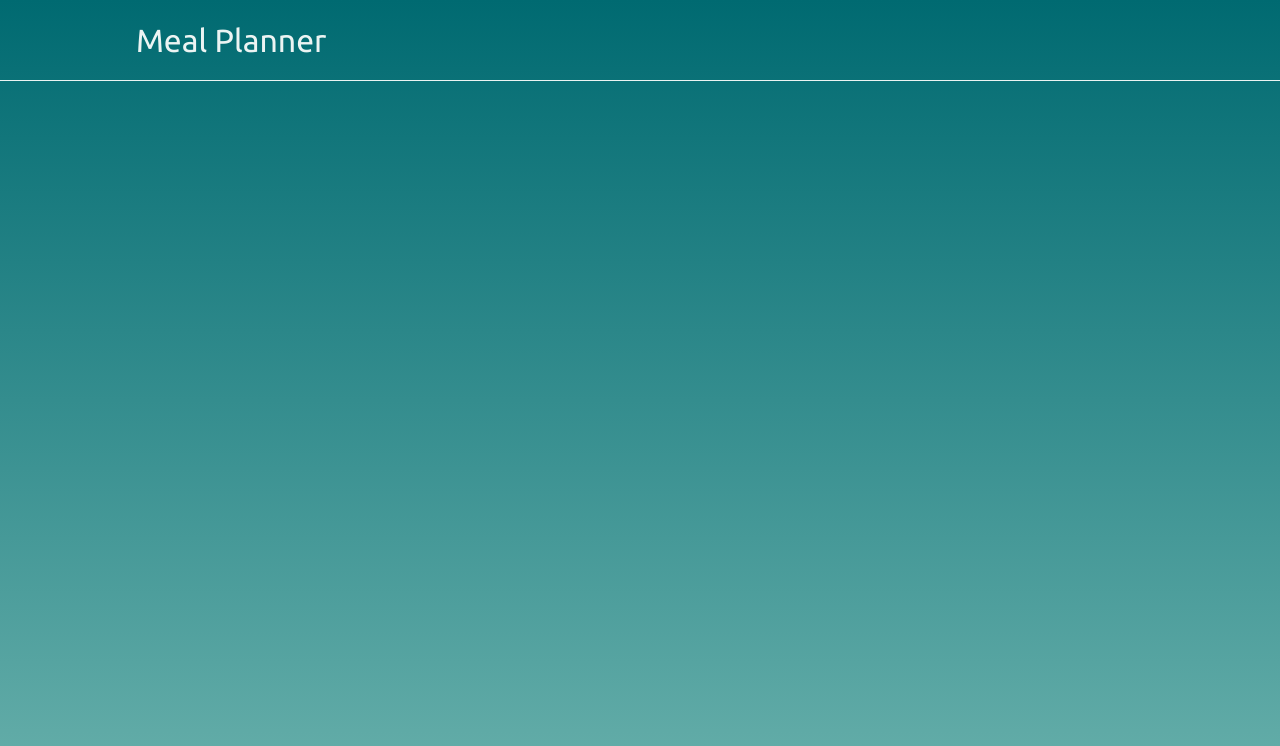
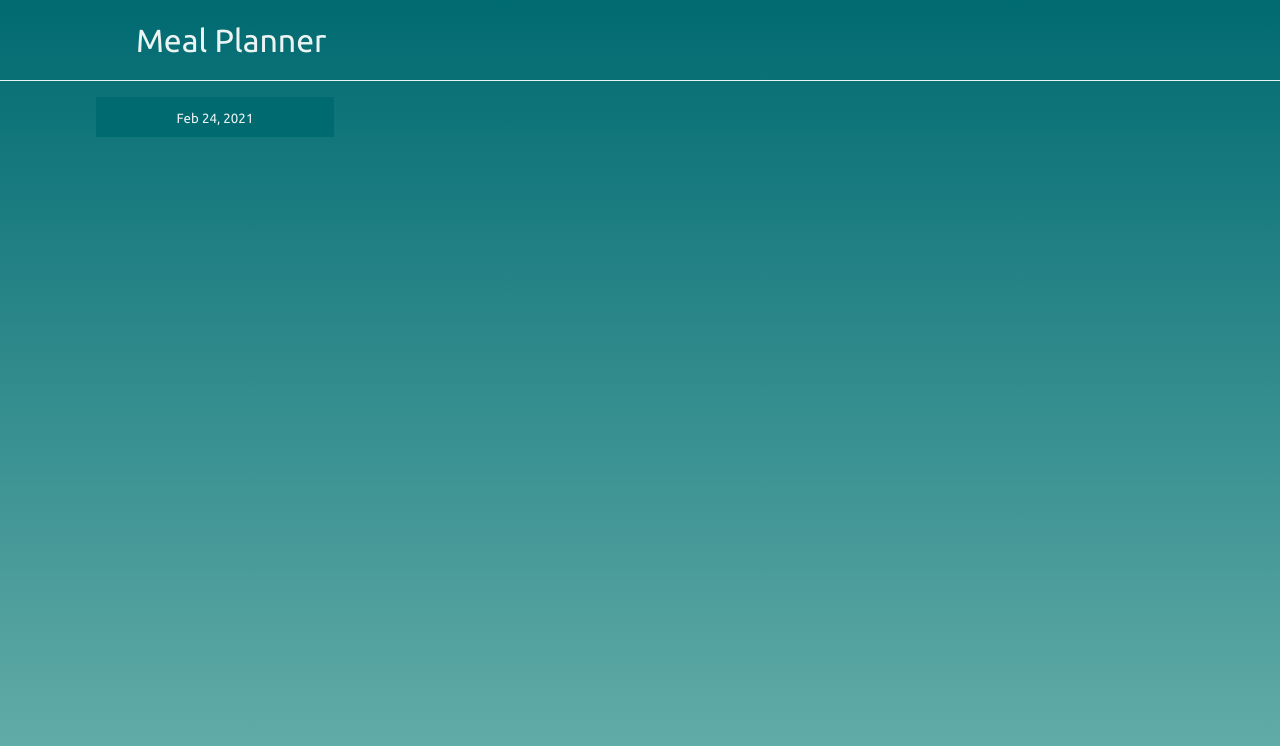
Before and after one commit to liampc/meal-planner, a React (Create React App) app: page / in a window 1280 px wide. Shown: the top 746 px of the page. Built offline with nearby package versions, Linux system fonts and the light colour scheme.

Commit message:
edit datepicker style

```diff
--- a/package.json
+++ b/package.json
@@ -8,6 +8,7 @@
     "@testing-library/user-event": "^12.7.3",
     "node-sass": "^5.0.0",
     "react": "^17.0.1",
+    "react-datepicker": "^3.6.0",
     "react-dom": "^17.0.1",
     "react-scripts": "4.0.3",
     "web-vitals": "^1.1.0"
--- a/src/App.js
+++ b/src/App.js
@@ -1,11 +1,13 @@
 
 import './App.scss';
 import Header from './components/header/Header'
+import Main from './components/Main/Main'
 
 function App() {
   return (
     <div className="App">
       <Header />
+      <Main />
     </div>
   );
 }
--- /dev/null
+++ b/src/components/Main/Main.js
@@ -0,0 +1,17 @@
+import React, {useState, useEffect} from 'react'
+import './_main.scss';
+import DatePicker from "react-datepicker";
+import "react-datepicker/dist/react-datepicker.css";
+
+function Main(){
+
+    const [startDate, setStartDate] = useState(new Date())
+
+    return (
+        <main className="container">
+            <DatePicker selected={startDate} onChange={date => setStartDate(date)}  dateFormat={'MMM dd, yyyy'}/>
+        </main>
+    )
+}
+
+export default Main
--- /dev/null
+++ b/src/components/Main/_main.scss
@@ -0,0 +1,17 @@
+@import '../../styles/abstracts';
+
+
+.react-datepicker__input-container {
+
+    background-color: $DarkBlueGreen;
+    padding: 0.5rem 1rem;
+
+    input {
+        background-color: $DarkBlueGreen;
+        font-family: $font;
+        color: $VeryLightBlue;
+        border: none;
+        text-align: center;
+        cursor: pointer;
+    }
+}
--- a/src/components/header/Header.js
+++ b/src/components/header/Header.js
@@ -1,4 +1,4 @@
-import React, {useState, useEffect} from 'react'
+import React from 'react'
 
 import './_header.scss'
 
```
Also changed, not shown: src/components/dist/Header.css (deleted), 2 other files (tests, documents, lock files or other folders).
